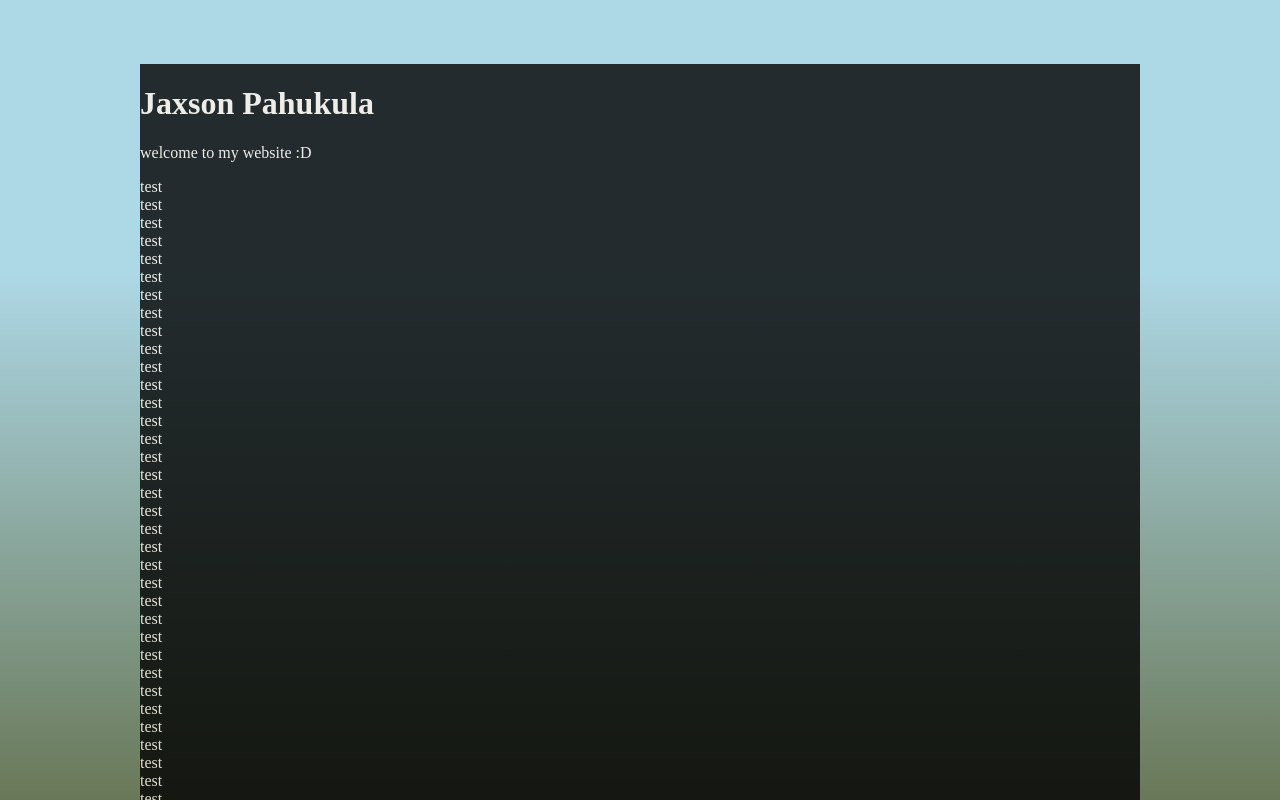
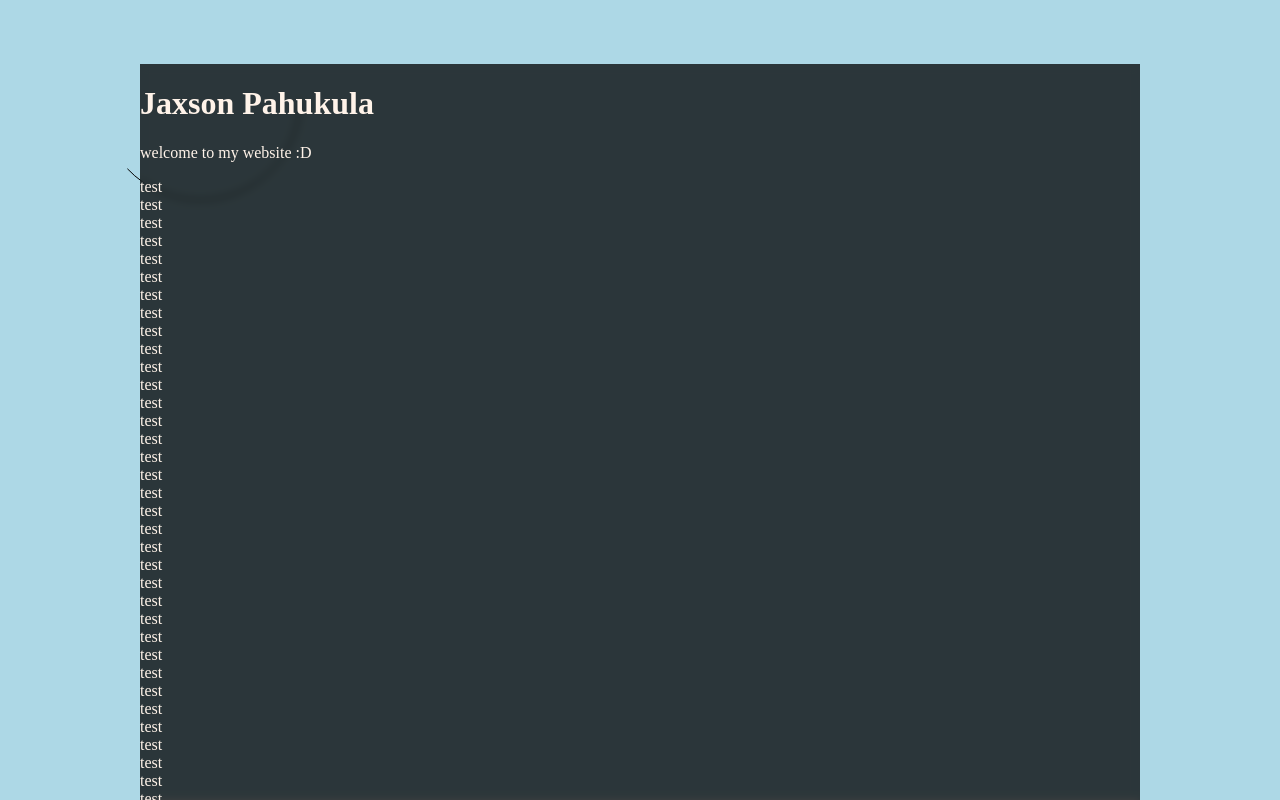
Before and after one commit to jaxsonp/personal-site, a SvelteKit app: page / in a window 1280 px wide. Shown: the top 800 px of the page. Built offline with nearby package versions, Linux system fonts and the light colour scheme.

Commit message:
set up canvas

```diff
--- a/src/app.css
+++ b/src/app.css
@@ -8,3 +8,8 @@ body {
 h1 {
 	font-size: xx-large;
 }
+
+.main-panel {
+	background: rgba(0, 0, 0, 0.75);
+	backdrop-filter: blur(4px);
+}
--- /dev/null
+++ b/src/lib/backgroundScene/drawScene.ts
@@ -0,0 +1,35 @@
+let ctx: CanvasRenderingContext2D;
+let width: number;
+let height: number;
+let angle = 0;
+
+export const initializeScene = () => {
+	console.debug('Initializing background scene');
+};
+
+export const configureScene = (canvas: HTMLCanvasElement) => {
+	console.debug('Configuring background scene');
+	width = canvas.width;
+	height = canvas.height;
+	let new_ctx = canvas.getContext('2d');
+	if (new_ctx == null) {
+		console.error('Failed to get context from canvas');
+		return;
+	}
+	ctx = new_ctx;
+};
+
+export const drawScene = () => {
+	//console.debug('Drawing scene');
+
+	ctx.fillStyle = 'lightblue';
+	ctx.fillRect(0, 0, width, height);
+
+	ctx.beginPath();
+	ctx.arc(200, 100, 100, 0, angle);
+	ctx.stroke();
+	angle += 0.05;
+	if (angle > Math.PI * 2) {
+		angle -= Math.PI * 2;
+	}
+};
--- a/src/routes/+layout.svelte
+++ b/src/routes/+layout.svelte
@@ -1,9 +1,38 @@
-<script>
+<script lang="ts">
+	import { browser } from '$app/environment';
+
 	import '../app.css';
+	import { initializeScene, configureScene, drawScene } from '$lib/backgroundScene/drawScene';
+
+	if (browser) {
+		window.onload = () => {
+			console.debug('Window loaded');
+			let backgroundCanvas = document.getElementById('background') as HTMLCanvasElement;
+			if (backgroundCanvas != null) {
+				function resizeBackground() {
+					backgroundCanvas.width = window.innerWidth;
+					backgroundCanvas.height = window.innerHeight;
+					configureScene(backgroundCanvas);
+				}
+				window.addEventListener('resize', resizeBackground, false);
+				resizeBackground();
+
+				// initializing
+				initializeScene();
+
+				// loop for drawing background scene
+				const drawLoop = () => {
+					drawScene();
+					window.requestAnimationFrame(drawLoop);
+				};
+				window.requestAnimationFrame(drawLoop);
+			}
+		};
+	}
 </script>
 
 <div>
-	<div class="background"></div>
+	<canvas class="background" id="background"></canvas>
 	<!-- <header class="alert">
 		<p>🚧 This page is currently a work on progress 🚧</p>
 	</header> -->
@@ -16,14 +45,12 @@
 </div>
 
 <style>
-	.background {
-		background: rgb(105, 120, 87);
-		background: linear-gradient(0deg, rgba(105, 120, 87, 1) 0%, rgba(173, 216, 230, 1) 66%);
+	canvas.background {
+		background: white;
 		position: fixed;
+		z-index: -1;
 		top: 0;
 		left: 0;
-		width: 100vw;
-		height: 100vh;
 	}
 
 	.content {
@@ -34,8 +61,6 @@
 
 	.page-footer {
 		background-color: black;
-		position: static;
-		opacity: 0.99;
 
 		padding: 0.5rem;
 	}
--- a/src/routes/+page.svelte
+++ b/src/routes/+page.svelte
@@ -1,18 +1,14 @@
-<div class="main-banner">
+<div class="main-panel" id="banner">
 	<h1>Jaxson Pahukula</h1>
 	<p>welcome to my website :D</p>
 	<p style="white-space: pre-line;">{'test\n'.repeat(50)}</p>
 </div>
 
 <style>
-	.main-banner {
+	#banner {
 		width: 66vw;
 		min-width: 1000px;
 		min-height: 100vh - 4rem;
 		margin-top: 4rem;
-
-		background: #000000;
-		opacity: 0.8;
-		/* backdrop-filter: blur(10px); */
 	}
 </style>
```
